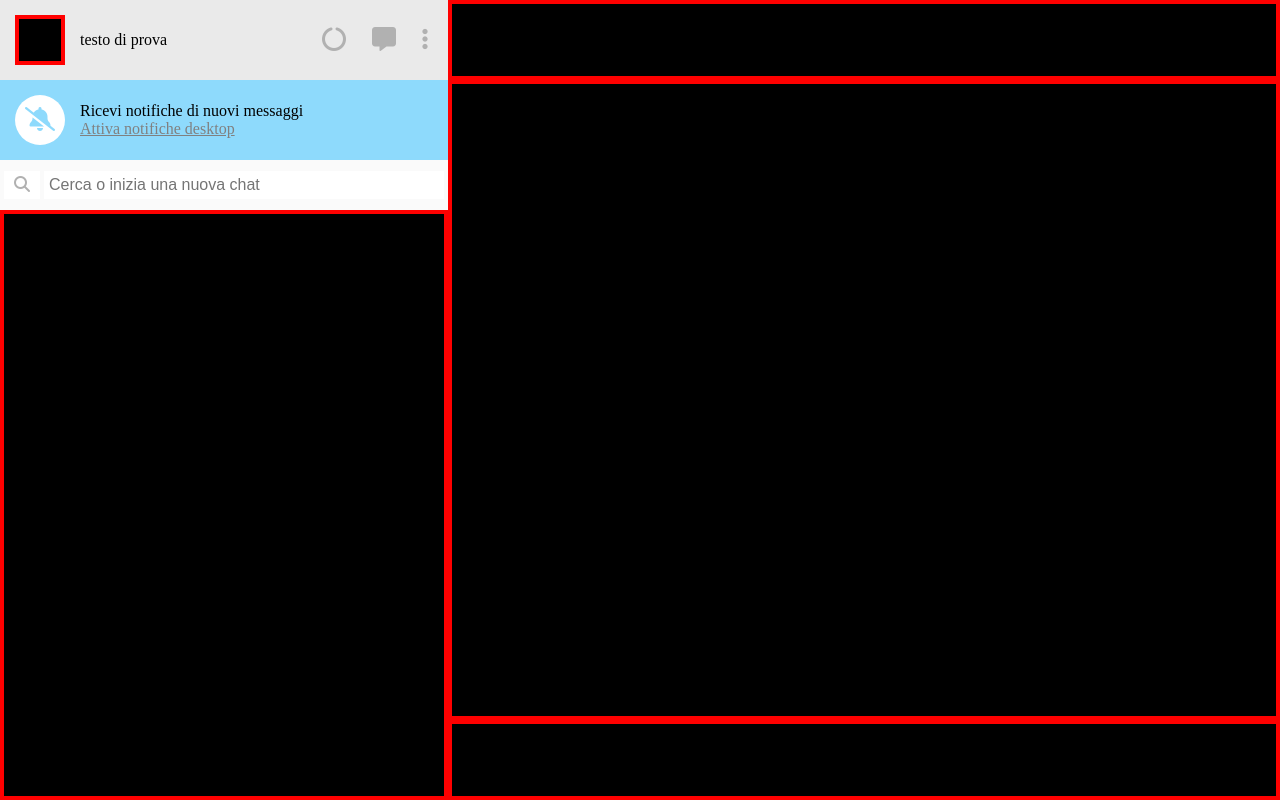
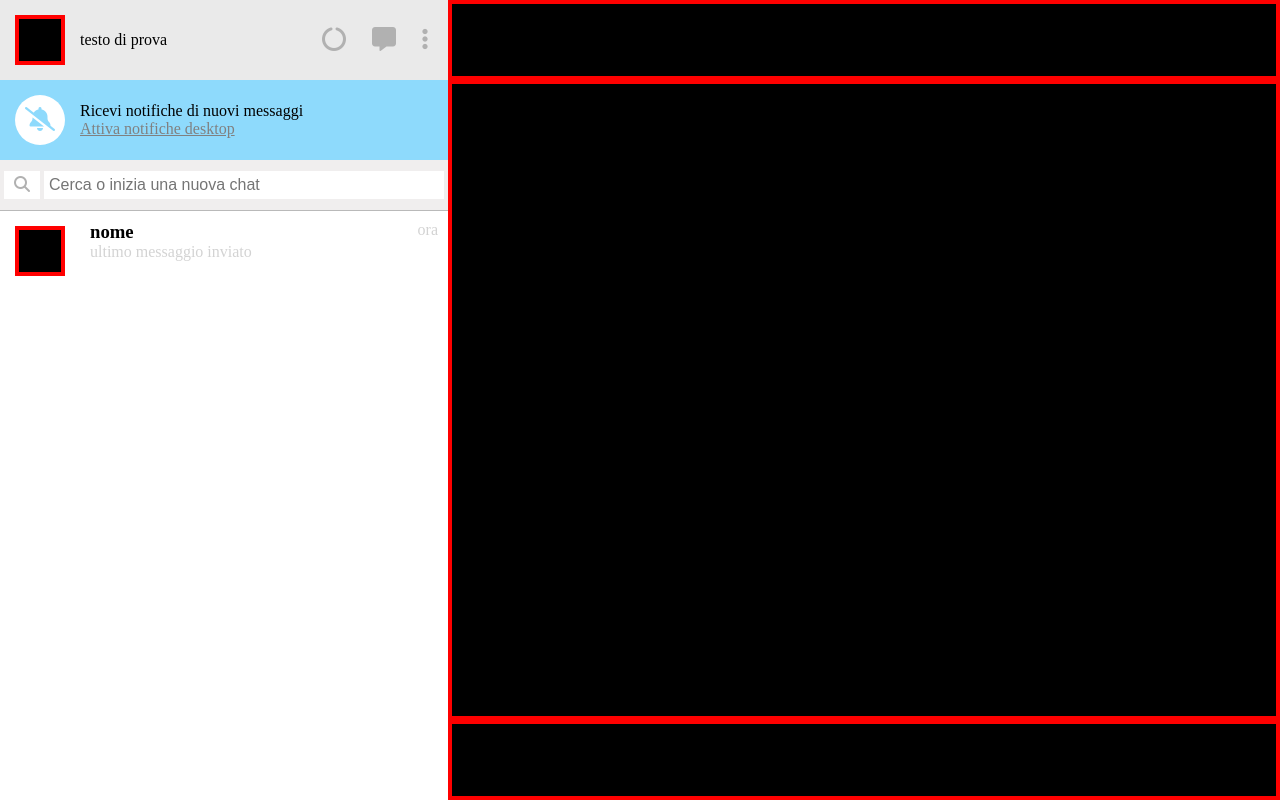
Before and after one commit to MirkoGLostia/vue-boolzapp, a plain HTML site: page index.html in a window 1280 px wide. Drawn offline with Linux system fonts and the light colour scheme.

Commit message:
nav_chat-list

```diff
--- a/css/style.css
+++ b/css/style.css
@@ -108,7 +108,7 @@
         /* search bar */
 
         #searchbar-cnt {
-            background-color: rgb(250, 250, 250);
+            background-color: rgb(240, 238, 238);
             height: 50px;
             width: 100%;
             display: flex;
@@ -137,10 +137,39 @@
         /* friend list */
 
         #friend-list-cnt {
+            background-color: white;
             height: calc(100% - 210px);
             width: 100%;
             overflow: hidden;
             overflow-y: scroll;
+        }
+
+        .card-chat {
+            border-top: 1px solid rgb(185, 185, 185);
+            height: 80px;
+            width: 100%;
+            display: flex;
+        }
+
+        .card-chat div {
+            padding: 10px;
+        }
+
+        .card-chat span {
+            color: lightgrey;
+        }
+
+        .card-pic {
+            margin: 15px;
+
+            /* debug */
+            width: 50px;
+            height: 50px;
+        }
+
+        .card-time {
+            flex-grow: 1;
+            text-align: right;
         }
 
 
--- a/index.html
+++ b/index.html
@@ -63,8 +63,27 @@
                 </div>
 
                 <!-- friend chat list -->
-                <div id="friend-list-cnt" class="position">
+                <div id="friend-list-cnt">
+                    <div class="card-chat">
+                        <div class="card-pic position">
 
+                        </div>
+
+                        <div>
+                            <h3>
+                                nome
+                            </h3>
+                            <span>
+                                ultimo messaggio inviato
+                            </span>
+                        </div>
+
+                        <div class="card-time">
+                            <span>
+                                ora
+                            </span>
+                        </div>
+                    </div>
                 </div>
             </nav>
 
```
